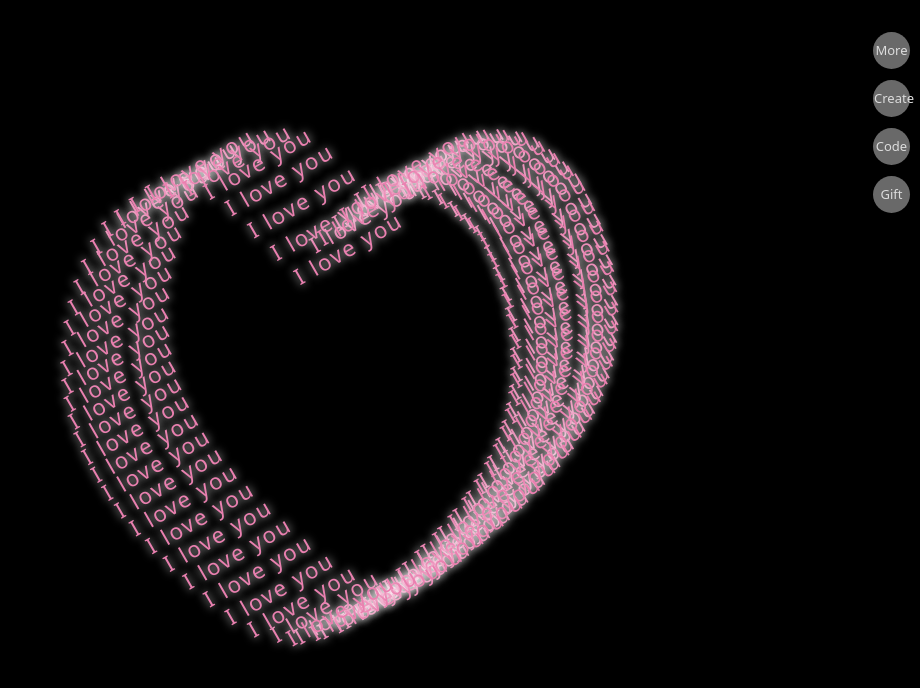
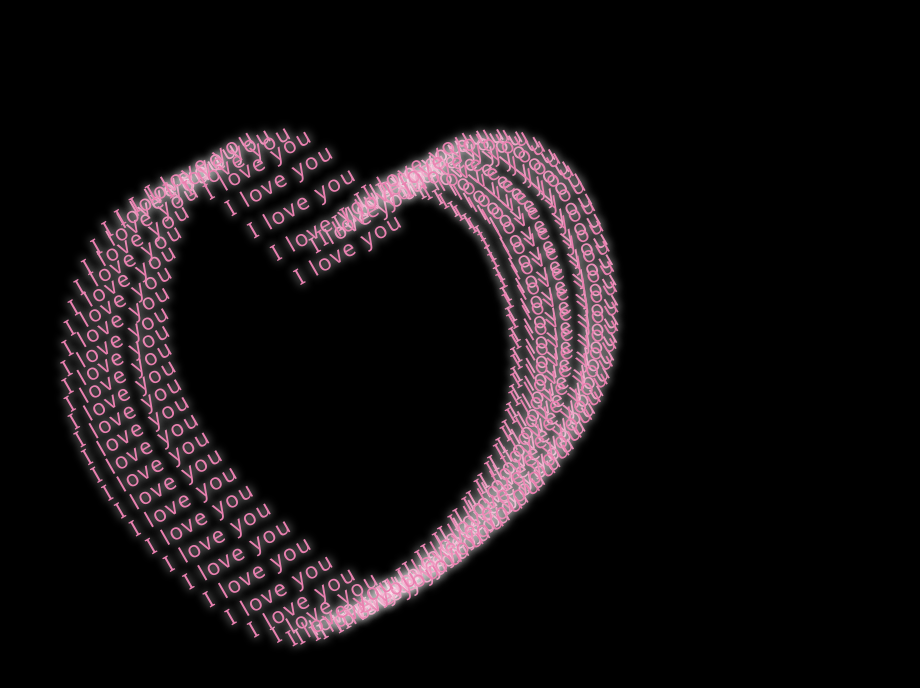
Before and after one commit to calvinsmg/loveforeverrrrr, a plain HTML site: page index.html in a window 1280 px wide. Shown: the whole page, without its empty margins (360-1280 px from the left). Drawn offline with Linux system fonts and the light colour scheme.

Commit message:
Remove quick link anchors from index.html
Removed several quick link anchor tags from the body.

```diff
--- a/index.html
+++ b/index.html
@@ -106,10 +106,7 @@
 </head>
 <body>
   <!-- Translated quick links (you can keep or remove the URLs) -->
-  <a href="https://mp.weixin.qq.com/s/oxLqXBcLCT8ij67DjkW2kw" class="quick-link" title="Create">Create</a>
-  <a href="https://shop1619956412.v.weidian.com/?userid=1619956412&spider_token=2720" class="quick-link" title="More">More</a>
-  <a href="https://pan.quark.cn/s/3344d23e48a8" class="quick-link" title="Source Code">Code</a>
-  <a href="https://shop1619956412.v.weidian.com/?userid=1619956412&spider_token=2720" class="quick-link" title="Gift">Gift</a>
+
 
   <div id="ui"></div>
 
```
